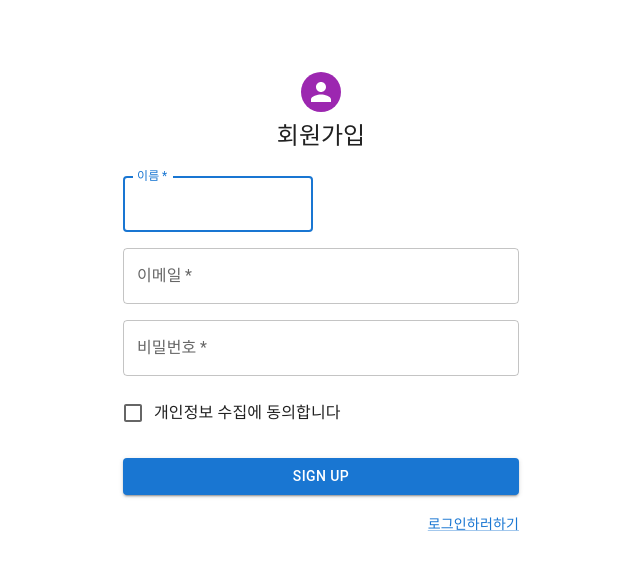
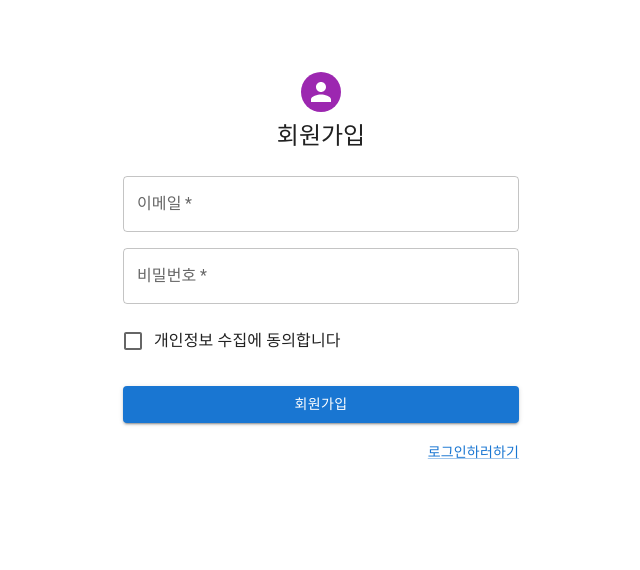
Before and after one commit to sirri1222/today_routine_planner, a Next.js app: page /signup in a window 1280 px wide. Shown: the top 570 px of the page, without its empty margins (319-959 px from the left). Built offline with nearby package versions, Linux system fonts and the light colour scheme.

Commit message:
Fix: supabase 회원가입 적용

```diff
--- a/src/component/SignupInput.tsx
+++ b/src/component/SignupInput.tsx
@@ -12,17 +12,34 @@ import Box from "@mui/material/Box";
 import Typography from "@mui/material/Typography";
 import Container from "@mui/material/Container";
 import { createTheme, ThemeProvider } from "@mui/material/styles";
+import { supabase } from "@/lib/supabase";
 
 const defaultTheme = createTheme();
 
 const SignupInput = () => {
-  const handleSubmit = (event: React.FormEvent<HTMLFormElement>) => {
-    event.preventDefault();
+  const handleSubmit = async (event: React.FormEvent<HTMLFormElement>) => {
     const data = new FormData(event.currentTarget);
     console.log({
       email: data.get("email"),
       password: data.get("password"),
     });
+    const email = data.get("email") as any;
+    const password = data.get("password") as any;
+    try {
+      const { data, error } = await supabase.auth.signUp({
+        email,
+        password,
+      });
+      if (error) {
+
+        alert("아이디와 비밀번호를 확인해주세요");
+      } else {
+        alert("회원가입에 성공하였습니다.");
+      }
+      console.log(data);
+    } catch (error) {
+      console.log(error);
+    }
   };
 
   return (
@@ -48,17 +65,6 @@ const SignupInput = () => {
             sx={{ mt: 3 }}
           >
             <Grid container spacing={2}>
-              <Grid item xs={12} sm={6}>
-                <TextField
-                  autoComplete="name"
-                  name="Name"
-                  required
-                  fullWidth
-                  id="name"
-                  label="이름"
-                  autoFocus
-                />
-              </Grid>
               <Grid item xs={12}>
                 <TextField
                   required
@@ -95,7 +101,7 @@ const SignupInput = () => {
               variant="contained"
               sx={{ mt: 3, mb: 2 }}
             >
-              Sign Up
+              회원가입
             </Button>
             <Grid container justifyContent="flex-end">
               <Grid item>
```
Also changed, not shown: src/component/Login.tsx (+2 -7 lines).
